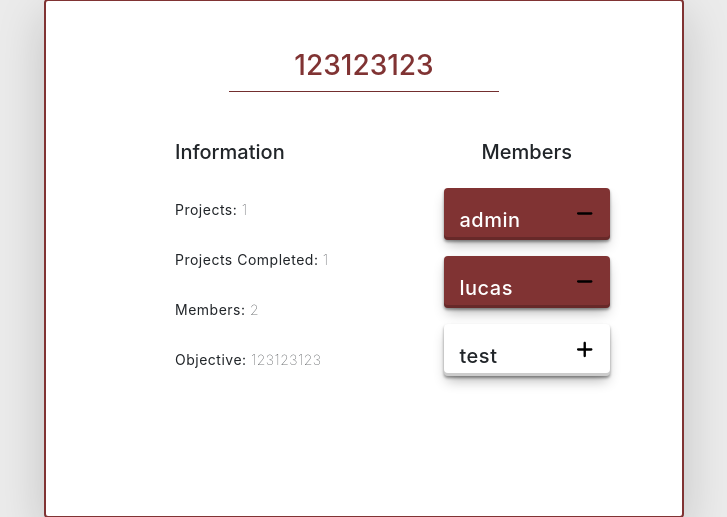
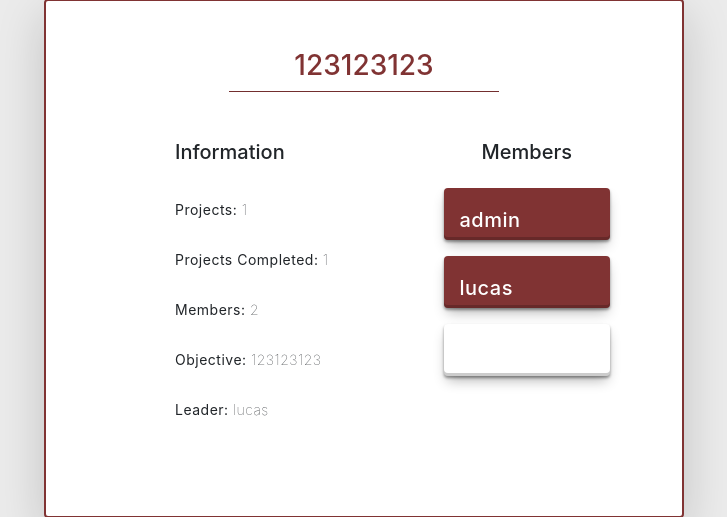
Before and after one commit to lucasnegri/Project-Management-Website, a Django app: page /manage_team/115 in a window 1280 px wide. Shown: the part 121-638 px from the top of the page, without its empty margins (276-1003 px from the left). Run offline with Django 3.2, Linux system fonts and the light colour scheme; data comes from the database, SQL or seed files in the repository; both versions use the stored data as it was after the commit; style sheets or scripts are compiled from the project's sources; some libraries are stand-ins or nearby versions; some web fonts are replaced.

Commit message:
Fixed manage tean page
Errors fixed:
- User that created the team being able to add/remove himself

```diff
--- a/project4/network/models.py
+++ b/project4/network/models.py
@@ -11,6 +11,7 @@
     objective = models.TextField()
     color = models.CharField(max_length=7)
     members = models.ManyToManyField(User, related_name='teams', default=None, null=True,)
+    created_by = models.ForeignKey(User, on_delete=models.SET_NULL, null=True, related_name='created_teams')
 
     def save(self, *args, **kwargs):
         self.color = self.color.lower()
--- a/project4/network/static/network/css/manage_team.css
+++ b/project4/network/static/network/css/manage_team.css
@@ -19,11 +19,3 @@
 .user_card {
   box-shadow: rgba(0, 0, 0, 0.4) 0px 2px 3px, rgba(0, 0, 0, 0.3) 0px 7px 13px -3px, rgba(0, 0, 0, 0.2) 0px -3px 0px inset;
 }
-
-.bg-member {
-  background-color: #6e6666;
-}
-
-.bg-not-member {
-  background-color: white;
-}
--- a/project4/network/static/network/scss/manage_team.scss
+++ b/project4/network/static/network/scss/manage_team.scss
@@ -21,11 +21,3 @@
 .user_card {
     box-shadow: rgba(0, 0, 0, 0.4) 0px 2px 3px, rgba(0, 0, 0, 0.3) 0px 7px 13px -3px, rgba(0, 0, 0, 0.2) 0px -3px 0px inset;
 }
-
-.bg-member {
-    background-color: rgb(110, 102, 102);
-}
-
-.bg-not-member {
-    background-color: rgb(255, 255, 255);
-}
--- a/project4/network/templates/network/manage_team.html
+++ b/project4/network/templates/network/manage_team.html
@@ -17,20 +17,30 @@
           <p><b>Projects Completed:</b> {{ team.completed_projects_count }}</p>
           <p><b>Members:</b> {{ team.members.count }}</p>
           <p><b>Objective:</b> {{ team.objective }}</p>
+          <p><b>Leader:</b> {{ team.created_by }}</p>
         </div>
       </div>
 
       <div class="col text-center">
         <h5 class="pb-3">Members</h5>
-        <div id="user-list"   >
+        <div id="user-list">
           {% for member in all_users %}
             <div class="user_card row rounded d-flex align-items-center justify-content-between px-3 mx-4 mb-3" {% if member in team.members.all %}style="background-color: {{team.color}}" {% else %}style="background-color: white"{% endif %}>
-              {% if member in team.members.all %}
-                <p class="h5 text-white text-center">{{ member.username }}</p>
-                <svg class="manage_icon removeMember" onclick="removeMember(event, {{ member.id }}, {{ team.id }})" xmlns="http://www.w3.org/2000/svg" viewBox="0 0 448 512"><path d="M416 256c0 17.7-14.3 32-32 32L32 288c-17.7 0-32-14.3-32-32s14.3-32 32-32l352 0c17.7 0 32 14.3 32 32z"/></svg>
+              {% if user == team.created_by %}
+                {% if member in team.members.all %}
+                    {% if member == team.created_by %}
+                      <p class="h5 text-white text-center">{{ member.username }}</p>
+                      <svg class="manage_icon" style="fill: white" xmlns="http://www.w3.org/2000/svg" viewBox="0 0 576 512"><path d="M309 106c11.4-7 19-19.7 19-34c0-22.1-17.9-40-40-40s-40 17.9-40 40c0 14.4 7.6 27 19 34L209.7 220.6c-9.1 18.2-32.7 23.4-48.6 10.7L72 160c5-6.7 8-15 8-24c0-22.1-17.9-40-40-40S0 113.9 0 136s17.9 40 40 40c.2 0 .5 0 .7 0L86.4 427.4c5.5 30.4 32 52.6 63 52.6H426.6c30.9 0 57.4-22.1 63-52.6L535.3 176c.2 0 .5 0 .7 0c22.1 0 40-17.9 40-40s-17.9-40-40-40s-40 17.9-40 40c0 9 3 17.3 8 24l-89.1 71.3c-15.9 12.7-39.5 7.5-48.6-10.7L309 106z"/></svg>
+                    {% else %}
+                      <p class="h5 text-white text-center">{{ member.username }}</p>
+                      <svg class="manage_icon removeMember" style="fill: white" onclick="removeMember(event, {{ member.id }}, {{ team.id }})" xmlns="http://www.w3.org/2000/svg" viewBox="0 0 448 512"><path d="M416 256c0 17.7-14.3 32-32 32L32 288c-17.7 0-32-14.3-32-32s14.3-32 32-32l352 0c17.7 0 32 14.3 32 32z"/></svg>
+                    {% endif %}
+                {% else %}
+                  <p class="h5 text-center">{{ member.username }}</p>
+                  <svg class="manage_icon addMember" style="fill: {{team.color}}" onclick="addMember(event, {{ member.id }}, {{ team.id }})" xmlns="http://www.w3.org/2000/svg" viewBox="0 0 448 512"><path d="M240 80c0-17.7-14.3-32-32-32s-32 14.3-32 32V224H32c-17.7 0-32 14.3-32 32s14.3 32 32 32H176V432c0 17.7 14.3 32 32 32s32-14.3 32-32V288H384c17.7 0 32-14.3 32-32s-14.3-32-32-32H240V80z"/></svg>
+                {% endif %}
               {% else %}
-                <p class="h5 text-center">{{ member.username }}</p>
-                <svg class="manage_icon addMember" onclick="addMember(event, {{ member.id }}, {{ team.id }})" xmlns="http://www.w3.org/2000/svg" viewBox="0 0 448 512"><path d="M240 80c0-17.7-14.3-32-32-32s-32 14.3-32 32V224H32c-17.7 0-32 14.3-32 32s14.3 32 32 32H176V432c0 17.7 14.3 32 32 32s32-14.3 32-32V288H384c17.7 0 32-14.3 32-32s-14.3-32-32-32H240V80z"/></svg>
+                <p class="h5 text-center text-white">{{ member.username }}</p>
               {% endif %}
             </div>
           {% endfor %}
--- a/project4/network/views.py
+++ b/project4/network/views.py
@@ -241,7 +241,7 @@
         color = request.POST["team_color"]
         selected_users = User.objects.filter(username__in=request.POST.getlist("user[]"))
 
-        team = Team(name=name, objective=objective, color=color)
+        team = Team(name=name, objective=objective, color=color, created_by=request.user)
         team.save()
         team.members.set(selected_users)
 
```
Also changed, not shown: project4/db.sqlite3, project4/network/migrations/0008_team_created_by.py (added).
